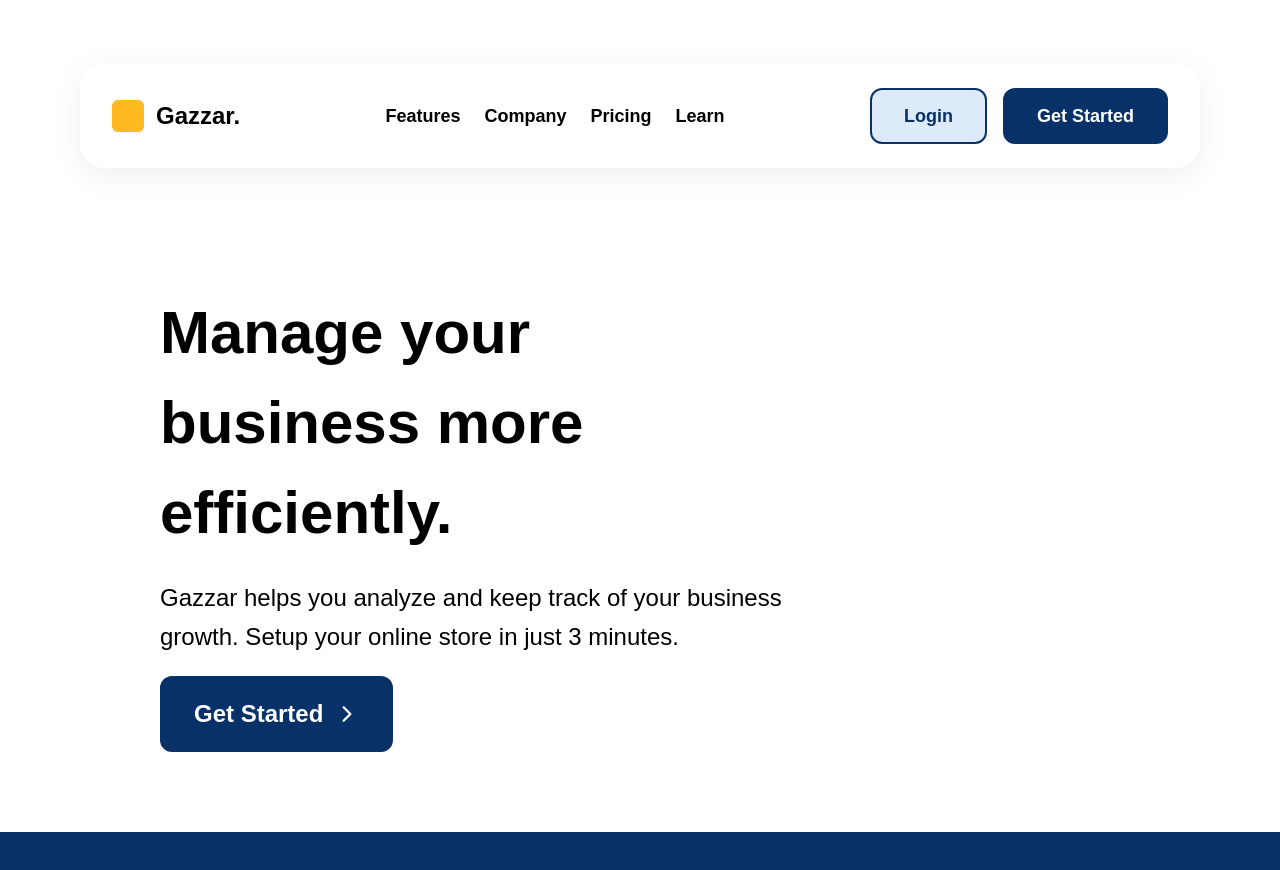
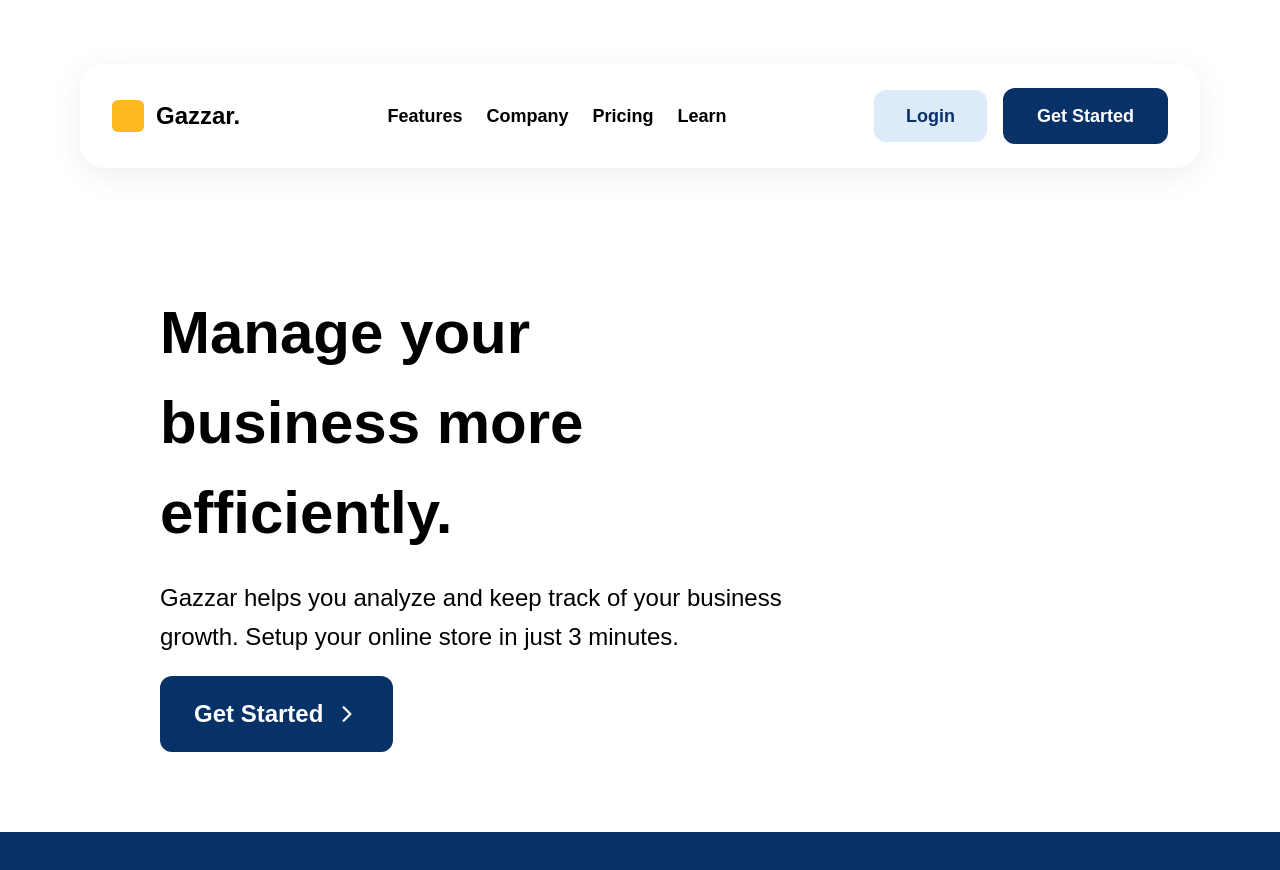
Before and after one commit to Fullstack-Roadmap/Gazzar-Frontend, a React app: page / in a window 1280 px wide. Shown: the top 870 px of the page. Built offline with nearby package versions, Linux system fonts and the light colour scheme; the HTML template or start-up script is replaced by a standard one.

Commit message:
Button border

```diff
--- a/src/components/Navbar.jsx
+++ b/src/components/Navbar.jsx
@@ -38,7 +38,8 @@ const Navbar = () => {
       <section className="gap-4 items-center font-semibold flex justify-end">
         <div className="hidden lg:flex">
           <Link to="signin">
-            <Button text="Login" buttonColor={lightBlue} textBlue={true} />
+            <Button text="Login" buttonColor={lightBlue} textBlue={true} hasBorder=
+              { false} />
           </Link>
         </div>
         <div className="hidden lg:flex">
--- a/src/routes/Register.jsx
+++ b/src/routes/Register.jsx
@@ -5,7 +5,6 @@ import { useForm } from "react-hook-form";
 import * as yup from "yup";
 import { Link, useNavigate, useLocation } from "react-router-dom";
 import Carousel from "../components/Carousel";
-import { useEffect } from "react";
 
 const Register = () => {
   const navigate = useNavigate();
```
